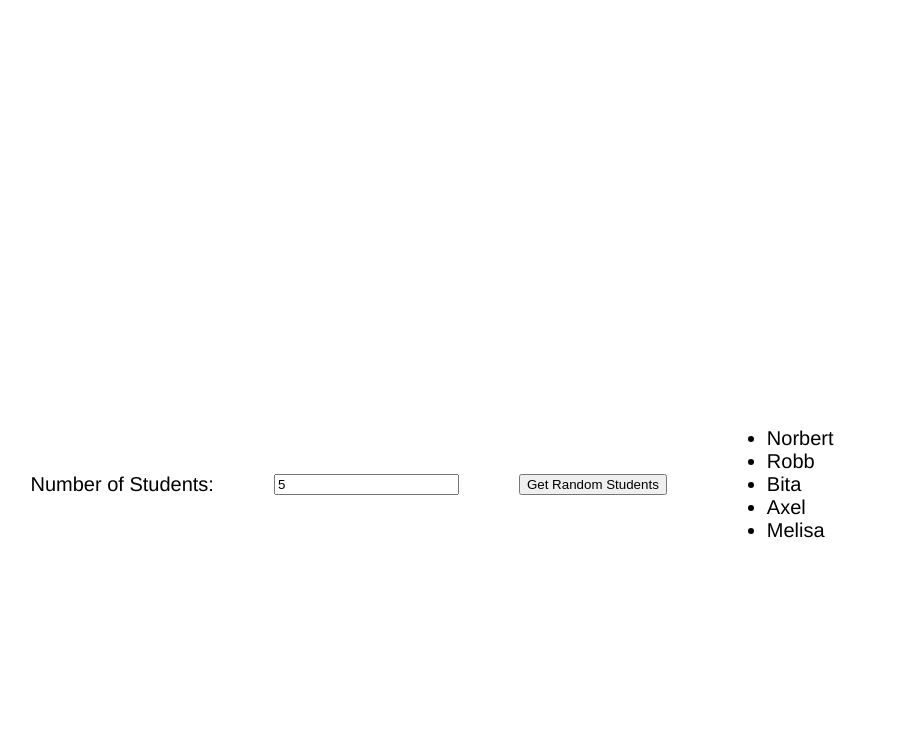
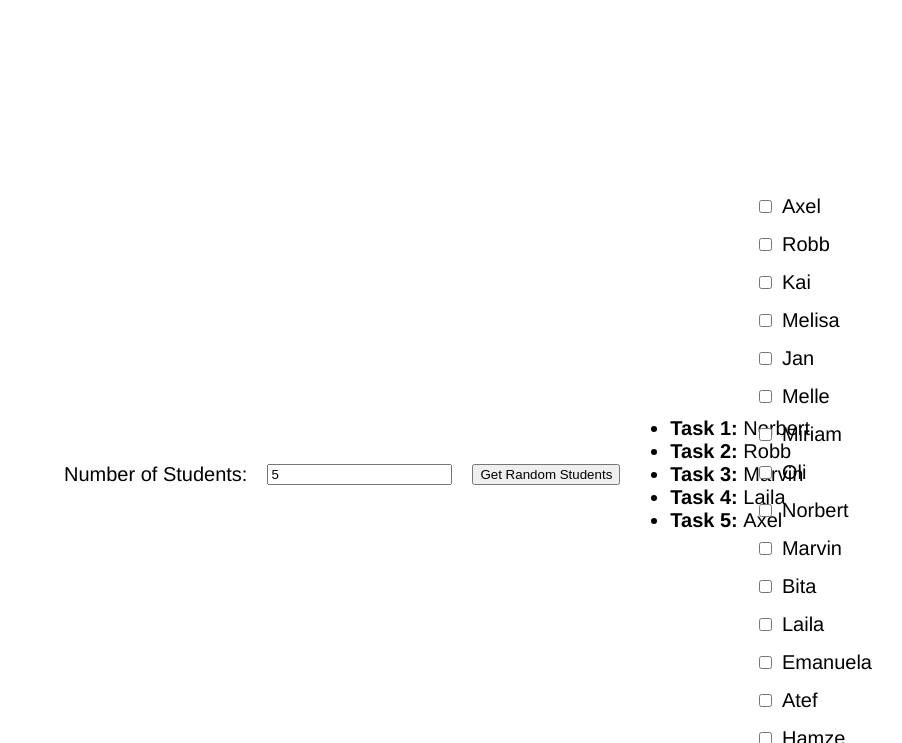
Before and after one commit to robbdouglas/class-name-randomizer, a plain HTML site: page index.html in a window 1280 px wide. Both pictures are taken after a click on the button "Get Random Students". Shown: the part 57-800 px from the top of the page, without its empty margins (208-1110 px from the left). Drawn offline with Linux system fonts and the light colour scheme.

Commit message:
add checkboxes and bold task x elements

```diff
--- a/index.html
+++ b/index.html
@@ -16,6 +16,8 @@
       <button id="randomButton">Get Random Students</button>
 
       <ul id="resultList"></ul>
+
+      <ul id="studentsList"></ul>
     </div>
     <!-- IMPORT SCRIPT -->
     <script src="script.js"></script>
--- a/script.js
+++ b/script.js
@@ -1,3 +1,5 @@
+// Liste aller Studenten
+
 const students = [
   "Axel",
   "Robb",
@@ -16,28 +18,83 @@ const students = [
   "Hamze",
 ];
 
-function getRandomStudents(students, numberOfStudents) {
+// Funktion, die zufällige Studenten auswählt
+
+function getRandomStudents(students, numberOfStudents, excludedStudents) {
+  const availableStudents = students.filter(
+    (student) => !excludedStudents.includes(student)
+  );
+
   const randomStudents = [];
-  while (randomStudents.length < numberOfStudents) {
-    const randomStudent = students[Math.floor(Math.random() * students.length)];
-    if (!randomStudents.includes(randomStudent)) {
-      randomStudents.push(randomStudent);
-    }
+  while (
+    randomStudents.length < numberOfStudents &&
+    availableStudents.length > 0
+  ) {
+    const randomIndex = Math.floor(Math.random() * availableStudents.length);
+    const randomStudent = availableStudents.splice(randomIndex, 1)[0];
+    randomStudents.push(randomStudent);
   }
   return randomStudents;
 }
+
+// Funktion, die die Liste der Studenten rendert, d.h. in HTML umwandelt
+
+function renderStudentsList() {
+  const studentsList = document.getElementById("studentsList");
+  studentsList.innerHTML = "";
+
+  students.forEach((student) => {
+    const listItem = document.createElement("li");
+    const checkbox = document.createElement("input");
+    checkbox.type = "checkbox";
+    checkbox.value = student;
+    listItem.appendChild(checkbox);
+    listItem.appendChild(document.createTextNode(student));
+    studentsList.appendChild(listItem);
+  });
+}
+
+// Event Listener, der auf den Button klickt und die Funktion ausführt
 
 document.getElementById("randomButton").addEventListener("click", function () {
   const numberOfStudents = parseInt(
     document.getElementById("numberOfStudents").value,
     10
   );
-  const result = getRandomStudents(students, numberOfStudents);
+
+  const excludedStudents = Array.from(
+    document.querySelectorAll("#studentsList input:checked")
+  ).map((checkbox) => checkbox.value);
+
+  const result = getRandomStudents(
+    students,
+    numberOfStudents,
+    excludedStudents
+  );
   const resultList = document.getElementById("resultList");
   resultList.innerHTML = "";
-  result.forEach((student) => {
+
+  // Ergebnis soll in HTML gerendert werden
+
+  result.forEach((student, index) => {
     const listItem = document.createElement("li");
-    listItem.textContent = student;
+    const strongElement = document.createElement("strong");
+    strongElement.textContent = `Task ${index + 1}: `;
+    listItem.appendChild(strongElement);
+    listItem.appendChild(document.createTextNode(student));
     resultList.appendChild(listItem);
   });
 });
+
+// Student List soll beim Laden der Seite gerendert werden
+renderStudentsList();
+
+//_______________________________________________________________________________________
+
+/* BONUS
+
+1. all students must appear in browser with a checkbox. if checkbox next to the student is clicked, the student is excluded from the random selection
+2. wer dran kam wird nächste runde gesperrt
+3. speichern, nach refresh soll fortschritt gespeichert werden (local storage)
+
+*/
--- a/style.css
+++ b/style.css
@@ -23,7 +23,18 @@ h1 {
   align-items: center;
 }
 
+label,
+input,
+button {
+  margin: 10px;
+}
 
-label, input, button, ul {
-    margin: 30px;
+#studentsList {
+  list-style-type: none;
+  position: fixed;
+  right: 200px;
 }
+
+#studentsList li {
+  margin-bottom: 5px;
+}
```
